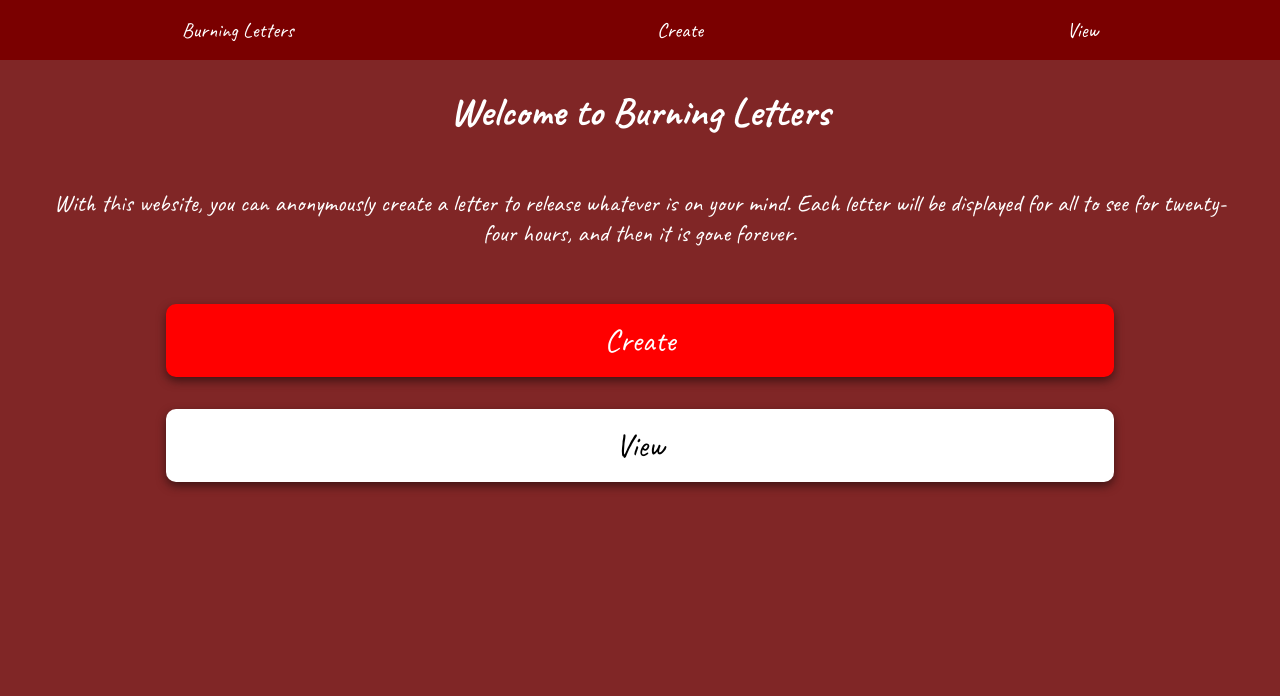
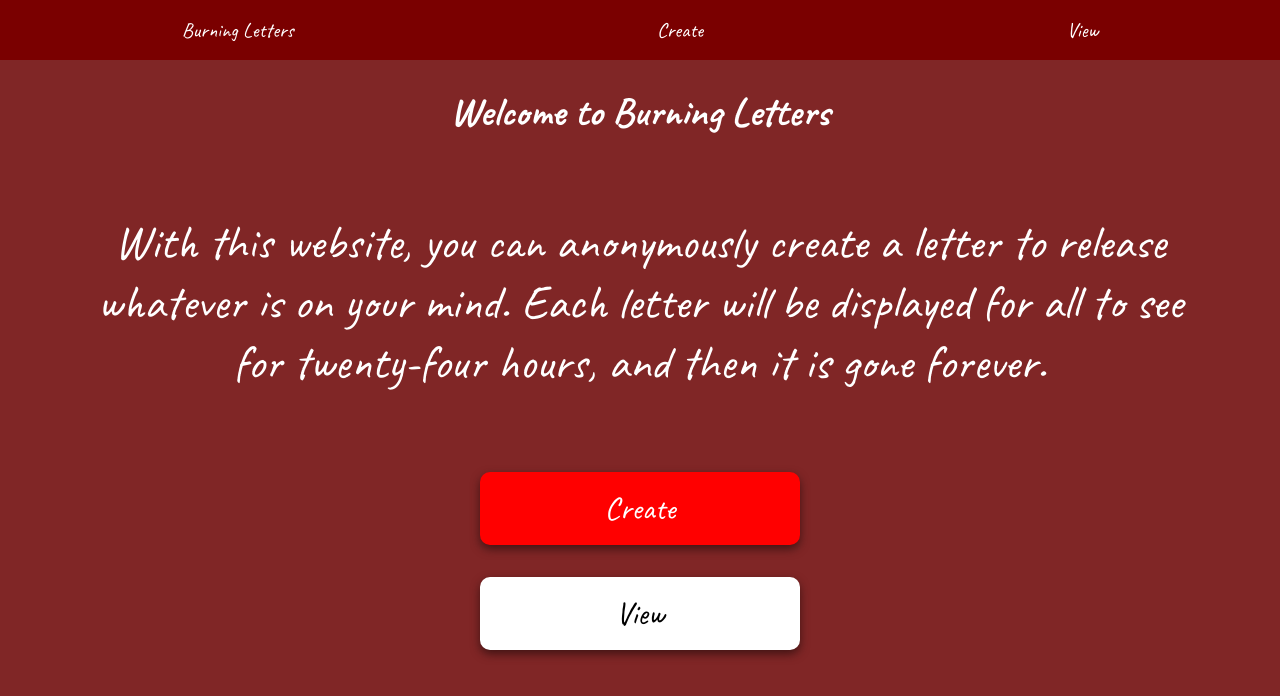
Before and after one commit to czcarrizales/burning-letters-project, a React (Create React App) app in the folder frontend/: page / in a window 1280 px wide. Shown: the top 696 px of the page. Built offline with nearby package versions, Linux system fonts and the light colour scheme; no server answers.

Commit message:
adjusting css for mobile responsiveness for Home and ViewLetter components

```diff
--- a/frontend/src/Home.css
+++ b/frontend/src/Home.css
@@ -3,7 +3,6 @@
     flex-direction: column;
     align-items: center;
     text-align: center;
-    font-size: 1.5rem;
     margin-left: 2em;
     margin-right: 2em;
     color: white;
@@ -24,6 +23,10 @@
     color: white;
 }
 
+.home-container p {
+    font-size: 1.7rem;
+}
+
 .home-container h1 {
     font-size: 2.5rem;
 }
@@ -32,3 +35,29 @@
     background-color: white;
     color: black;
 }
+
+@media (min-width: 600px) {
+    .home-container {
+        margin-left: 3em;
+        margin-right: 3em;
+    }
+
+    .home-container a {
+        max-width: 10em;
+    }
+
+    .home-container p {
+        font-size: 2.5rem;
+    }
+}
+
+@media (min-width: 1000px) {
+    .home-container {
+        margin-right: 6em;
+        margin-left: 6em;
+    }
+
+    .home-container p {
+        font-size: 3rem;
+    }
+}
--- a/frontend/src/ViewLetter.css
+++ b/frontend/src/ViewLetter.css
@@ -30,3 +30,9 @@
     border-radius: 10px;
     box-shadow: 0px 4px 10px 0px hwb(0 8% 75%);
 }
+
+@media (min-width: 600px) {
+    .view-letter-container button {
+        max-width: 10em;
+    }
+}
```
